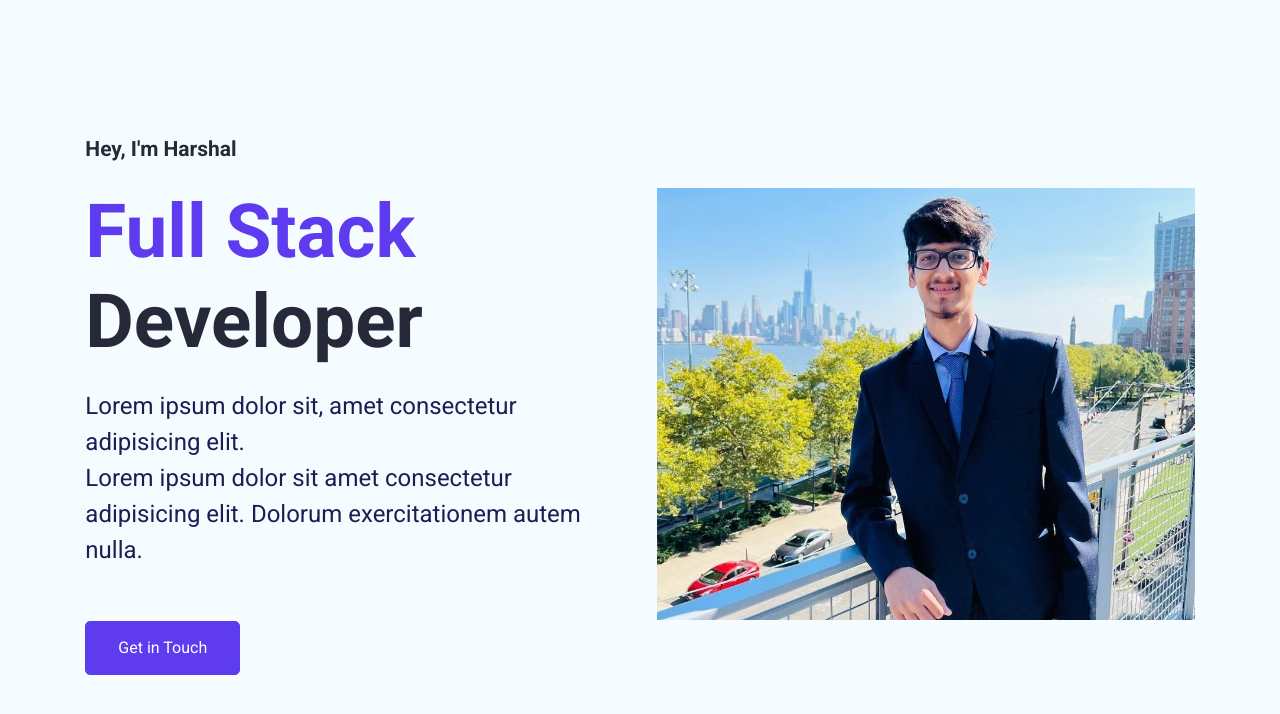
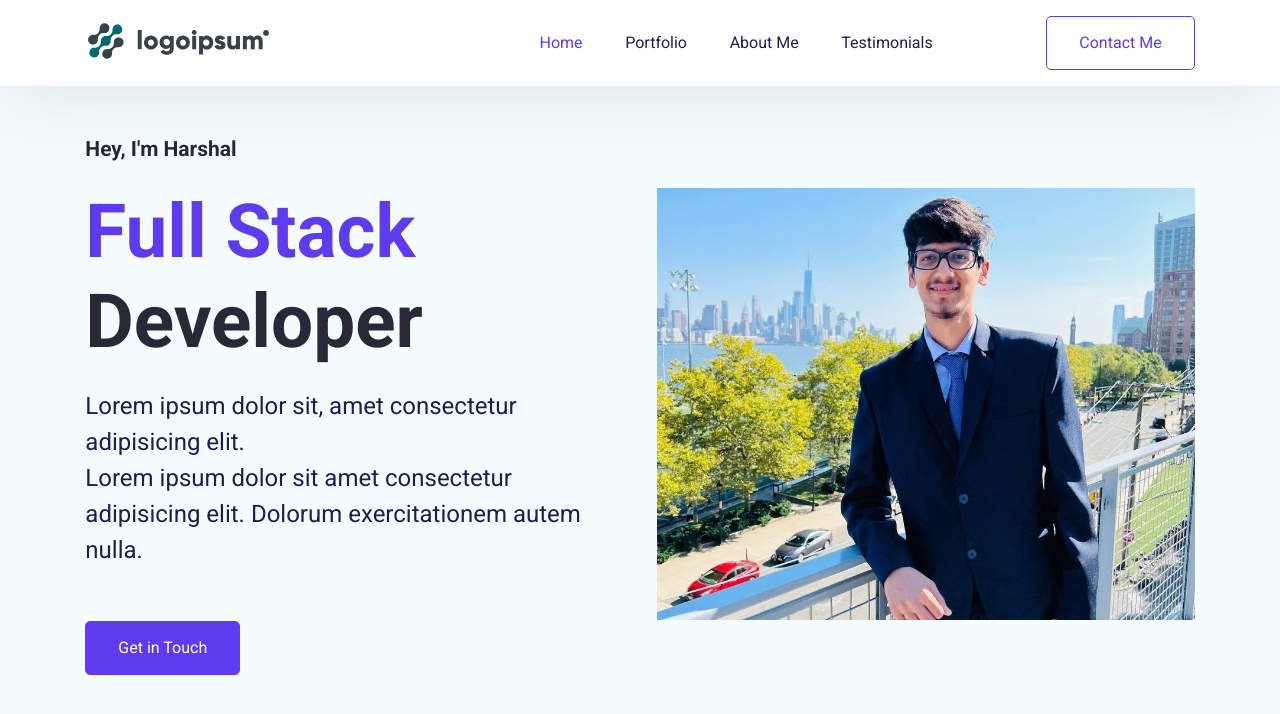
Before and after one commit to VaidyaHarshal/PersonalPortfolio, a React (Create React App) app: page / in a window 1280 px wide. Shown: the top 714 px of the page. Built offline with nearby package versions, Linux system fonts and the light colour scheme.

Commit message:
Added navbar changes

```diff
--- a/src/App.css
+++ b/src/App.css
@@ -152,6 +152,45 @@
 }
 /* Section Title Ends */
 
+/* Navbar Style Start */
+.navbar {
+    display: flex;
+    justify-content: space-between;
+    align-items: center;
+    padding: 15px 85.333px;
+    background: var(--white);
+    box-shadow: 0px 5.333px 80px 0 rgba(0, 0, 0, 0.1);
+    position: fixed;
+    top: 0;
+    left: 0;
+    right: 0;
+}
+.navbar--items > ul {
+    list-style: none;
+    display: flex;
+    align-items: flex-start;
+    gap: 42.667px;
+    text-decoration: none;
+}
+.navbar--items ul > li > a {
+    text-decoration: none;
+}
+
+/* Navbar Content */
+.navbar--content {
+    color: var(--darkblue);
+    font-size: 16px;
+    font-style: normal;
+    font-weight: 400;
+    line-height: 24px;
+    cursor: pointer;
+}
+.navbar--active-content {
+    color: var(--primary);
+}
+
+/* Navbar Style Ends */
+
 /* Hero Section Style */
 .hero--section {
     display: grid;
--- a/src/App.jsx
+++ b/src/App.jsx
@@ -1,12 +1,24 @@
 import './App.css';
 import React from 'react';
 import { BrowserRouter as Router, Route, Routes } from 'react-router-dom';
+import Navbar from './Pages/Home/Navbar';
 import Home from './Pages/Home/Homescreen';
 
 function App() {
     return (
         <div className='App'>
-            <Home />
+            <Router>
+                <div>
+                    <Navbar />
+                    <Routes>
+                        <Route path='/' element={<Home />}></Route>
+                        <Route
+                            path='*'
+                            element={<div>404 Not Found</div>}
+                        ></Route>
+                    </Routes>
+                </div>
+            </Router>
         </div>
     );
 }
--- a/src/Pages/Home/Navbar.jsx
+++ b/src/Pages/Home/Navbar.jsx
@@ -0,0 +1,123 @@
+import { useState, useEffect } from 'react';
+import { Link } from 'react-scroll';
+
+function Navbar() {
+    const [navActive, setNavActive] = useState(false);
+
+    const toggleNav = () => {
+        setNavActive(!navActive);
+    };
+
+    const closeMenu = () => {
+        setNavActive(false);
+    };
+
+    useEffect(() => {
+        const handleResize = () => {
+            if (window.innerWidth <= 500) {
+                closeMenu;
+            }
+        };
+
+        window.addEventListener('resize', handleResize);
+        return () => {
+            window.removeEventListener('resize', handleResize);
+        };
+    }, []);
+
+    useEffect(() => {
+        if (window.innerWidth <= 1200) {
+            closeMenu;
+        }
+    }, []);
+
+    return (
+        <nav className={`navbar ${navActive ? 'active' : ''}`}>
+            <div>
+                <img src='./img/logo.svg' alt='Logoipsum' />
+            </div>
+            <a
+                className={`nav__hamburger ${navActive ? 'active' : ''}`}
+                onClick={toggleNav}
+            >
+                <span className='nav__hamburger__line'></span>
+                <span className='nav__hamburger__line'></span>
+                <span className='nav__hamburger__line'></span>
+            </a>
+            <div className={`navbar--items ${navActive ? 'active' : ''}`}>
+                <ul>
+                    <li>
+                        <Link
+                            onClick={closeMenu}
+                            activeClass='navbar--active-content'
+                            spy={true}
+                            smooth={true}
+                            offset={-70}
+                            duration={500}
+                            to='heroSection'
+                            className='navbar--content'
+                        >
+                            Home
+                        </Link>
+                    </li>
+                    <li>
+                        <Link
+                            onClick={closeMenu}
+                            activeClass='navbar--active-content'
+                            spy={true}
+                            smooth={true}
+                            offset={-70}
+                            duration={500}
+                            to='MyPortfolio'
+                            className='navbar--content'
+                        >
+                            Portfolio
+                        </Link>
+                    </li>
+                    <li>
+                        <Link
+                            onClick={closeMenu}
+                            activeClass='navbar--active-content'
+                            spy={true}
+                            smooth={true}
+                            offset={-70}
+                            duration={500}
+                            to='AboutMe'
+                            className='navbar--content'
+                        >
+                            About Me
+                        </Link>
+                    </li>
+                    <li>
+                        <Link
+                            onClick={closeMenu}
+                            activeClass='navbar--active-content'
+                            spy={true}
+                            smooth={true}
+                            offset={-70}
+                            duration={500}
+                            to='Testimonials'
+                            className='navbar--content'
+                        >
+                            Testimonials
+                        </Link>
+                    </li>
+                </ul>
+            </div>
+            <Link
+                onClick={closeMenu}
+                activeClass='navbar--active-content'
+                spy={true}
+                smooth={true}
+                offset={-70}
+                duration={500}
+                to='Contact'
+                className='btn btn-outline-primary'
+            >
+                Contact Me
+            </Link>
+        </nav>
+    );
+}
+
+export default Navbar;
```
Also changed, not shown: public/img/logo.svg (added).
